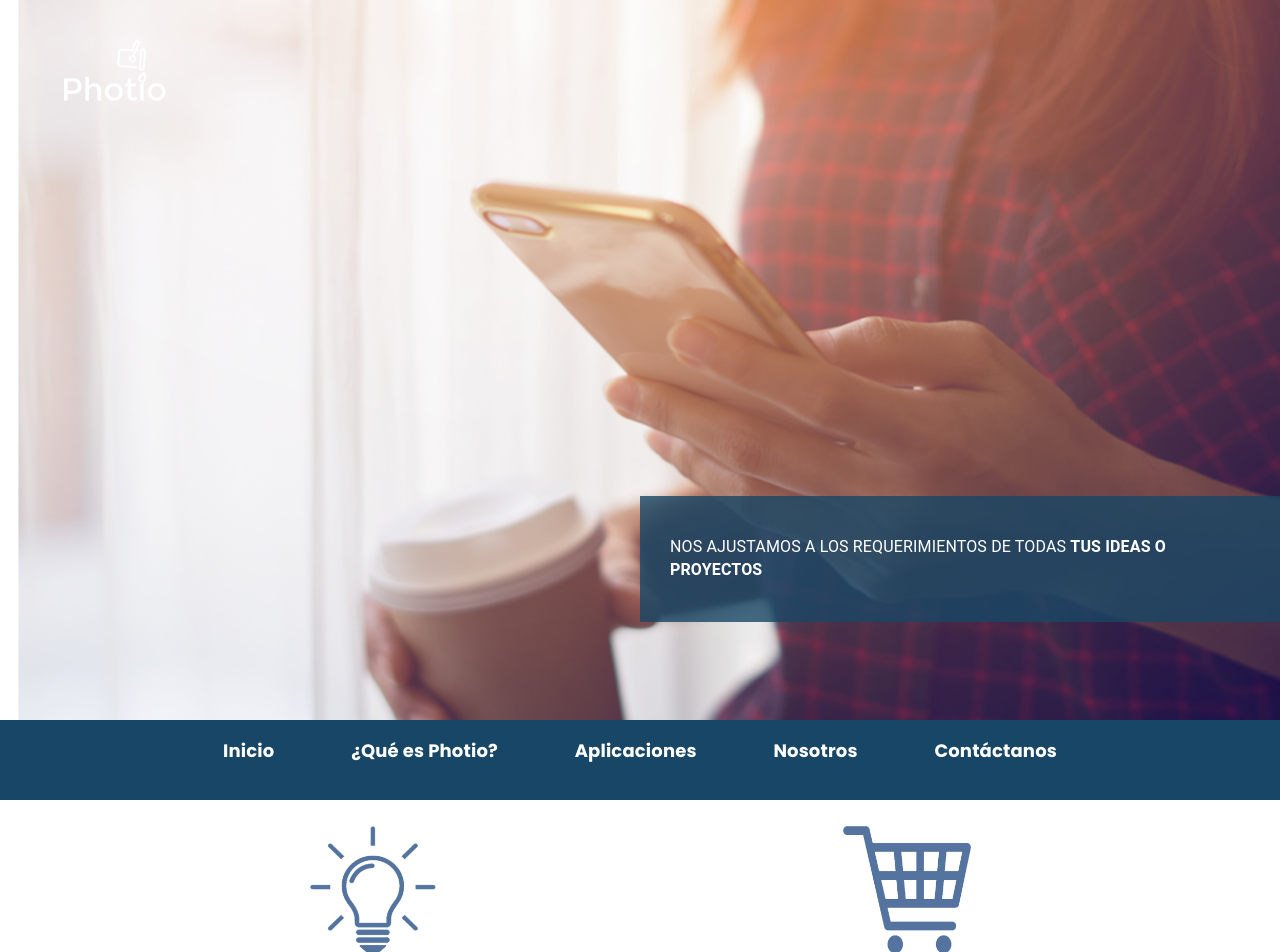
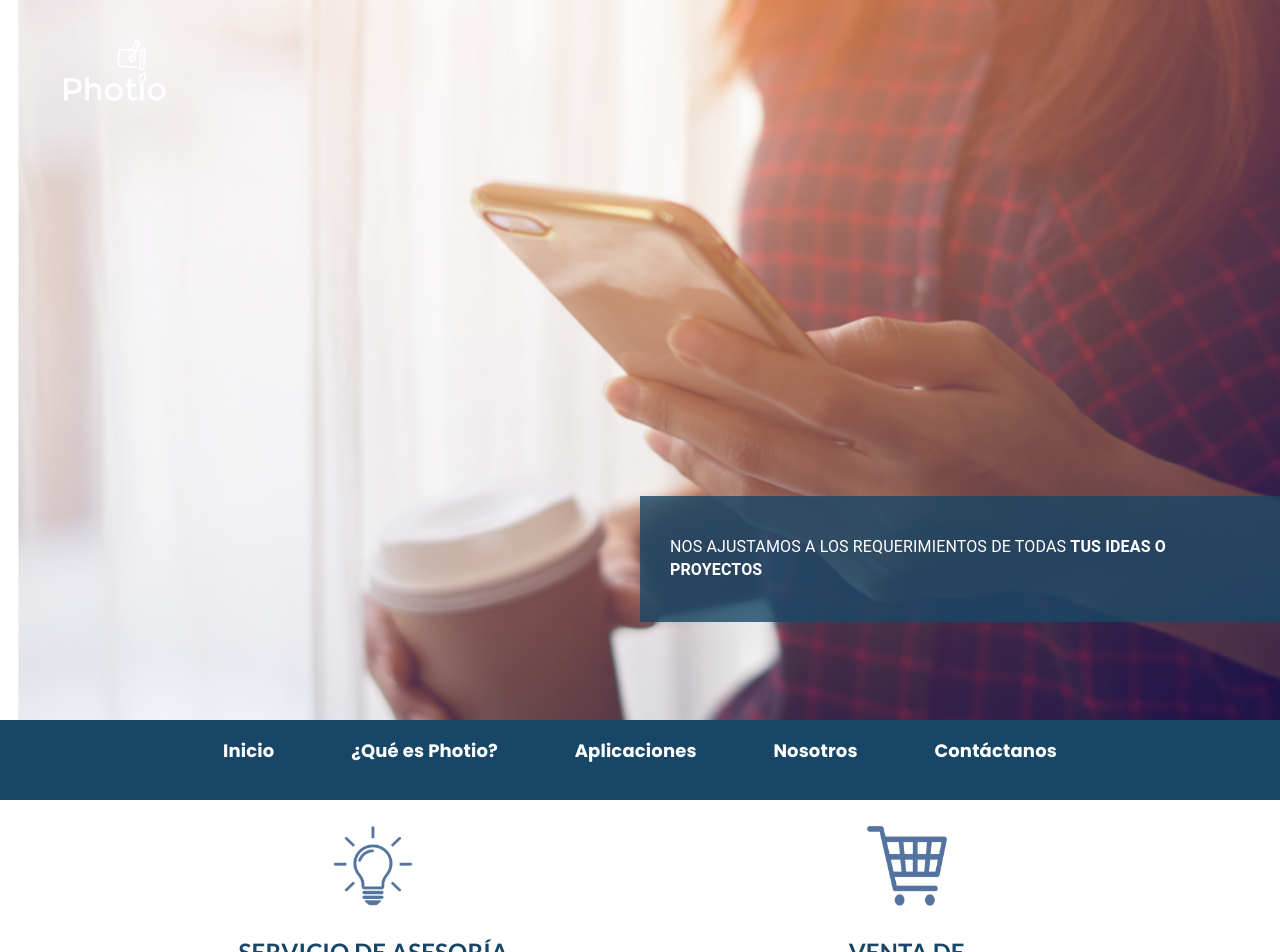
Before and after one commit to MartinGO11/PhotioWebApp, a React (Create React App) app: page /contact in a window 1280 px wide. Shown: the top 952 px of the page. Built offline with nearby package versions, Linux system fonts and the light colour scheme.

Commit message:
FIX: change maxWidth for icon in buyComponent

```diff
--- a/src/components/buy/BuyItemComponent.jsx
+++ b/src/components/buy/BuyItemComponent.jsx
@@ -65,7 +65,7 @@ export const BuyItemComponent = ({ buyContent }) => {
                 <img
                   src={icons[index]}
                   alt={`Photio-service-${index}`}
-                  style={{ maxWidth: "40%", textAlign: "center" }}
+                  style={{ maxWidth: "25%", textAlign: "center" }}
                 />
                 <h1 style={{ fontSize: "24px" }}>{item.title}</h1>
                 <p style={{ fontSize: "18px" }}>{item.description}</p>
@@ -111,7 +111,7 @@ export const BuyItemComponent = ({ buyContent }) => {
                   <img
                     src={icons[index]}
                     alt={`Photio-service-${index}`}
-                    style={{ textAlign: "center", maxWidth: '70%' }}
+                    style={{ textAlign: "center", maxWidth: '50%', marginTop: '20px' }}
                   />
                 </Grid>
                 <Grid
```
